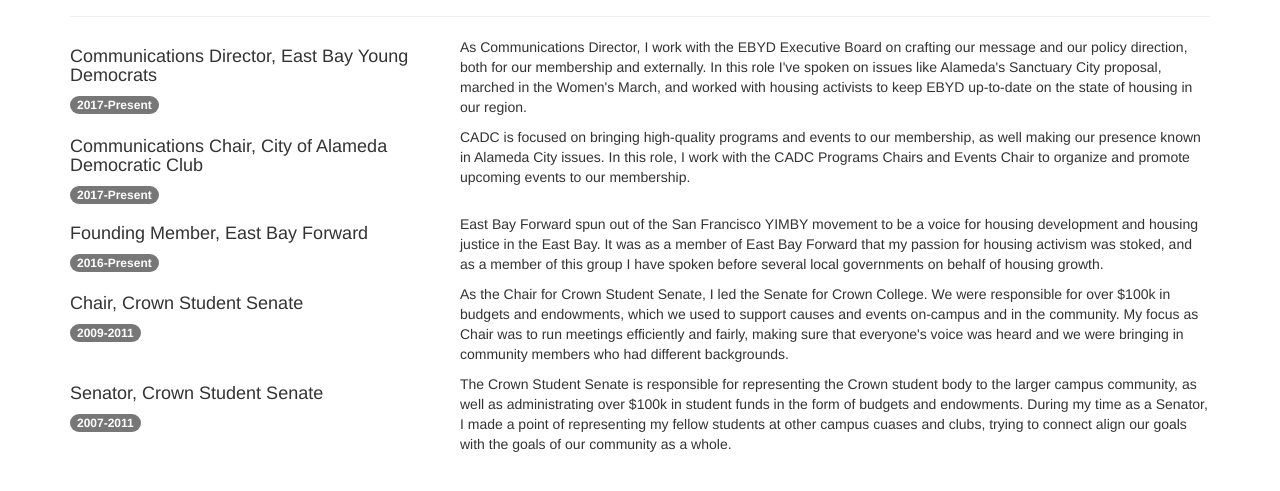
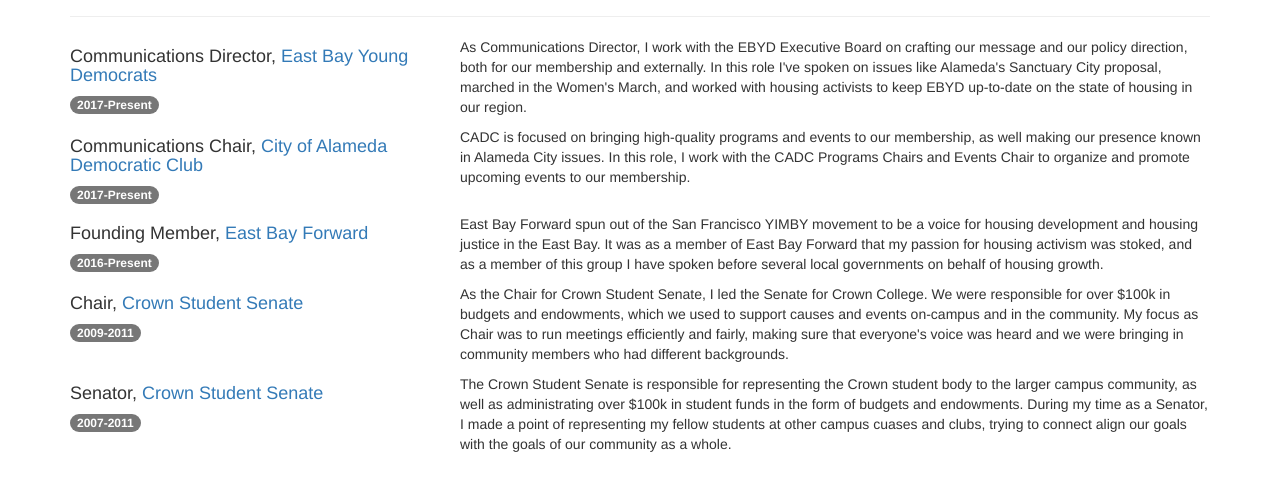
Before and after one commit to phildini/philipjohnjames, a plain HTML site: page timeline.html in a window 1280 px wide. Shown: the part 135-626 px from the top of the page. Drawn offline with nearby package versions, Linux system fonts and the light colour scheme.

Commit message:
Links on timeline

```diff
--- a/timeline.html
+++ b/timeline.html
@@ -38,7 +38,7 @@
         </div>
         <div class="row">
             <div class="col-md-4">
-                <h4>Communications Director, East Bay Young Democrats</h4>
+                <h4>Communications Director, <a href="http://ebyd.nationbuilder.com/">East Bay Young Democrats</a></h4>
                 <p><span class="badge badge-info">2017-Present</span></p>
             </div>
             <div class="col-md-8">
@@ -47,7 +47,7 @@
         </div>
         <div class="row">
             <div class="col-md-4">
-                <h4>Communications Chair, City of Alameda Democratic Club</h4>
+                <h4>Communications Chair, <a href="https://www.alamedademocraticclub.org/">City of Alameda Democratic Club</a></h4>
                 <p><span class="badge badge-info">2017-Present</span></p>
             </div>
             <div class="col-md-8">
@@ -56,7 +56,7 @@
         </div>
         <div class="row">
             <div class="col-md-4">
-                <h4>Founding Member, East Bay Forward</h4>
+                <h4>Founding Member, <a href="http://www.eastbayforward.org/">East Bay Forward</a></h4>
                 <p><span class="badge badge-info">2016-Present</span></p>
             </div>
             <div class="col-md-8">
@@ -65,7 +65,7 @@
         </div>
         <div class="row">
             <div class="col-md-4">
-                <h4>Chair, Crown Student Senate</h4>
+                <h4>Chair, <a href="http://crown.ucsc.edu/activities/leadershipjobs/">Crown Student Senate</a></h4>
                 <p><span class="badge badge-info">2009-2011</span></p>
             </div>
             <div class="col-md-8">
@@ -74,7 +74,7 @@
         </div>
         <div class="row">
             <div class="col-md-4">
-                <h4>Senator, Crown Student Senate</h4>
+                <h4>Senator, <a href="http://crown.ucsc.edu/activities/leadershipjobs/">Crown Student Senate</a></h4>
                 <p><span class="badge badge-info">2007-2011</span></p>
             </div>
             <div class="col-md-8">
```
